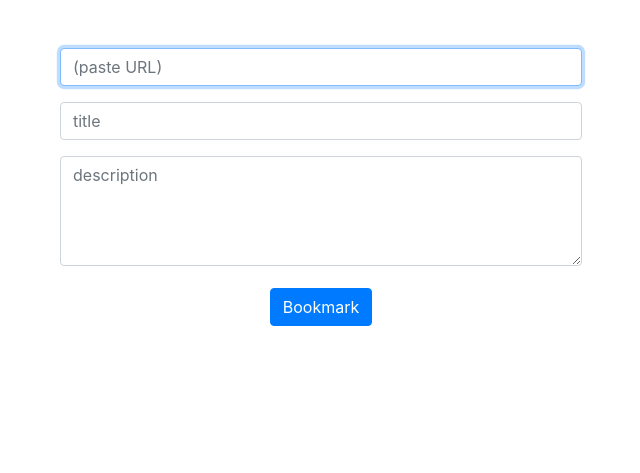
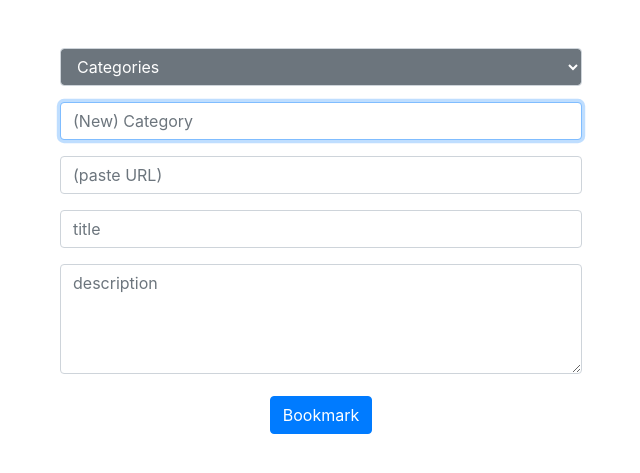
Before and after one commit to alfiomartini/cs50Final, a Flask app: page /create in a window 1280 px wide. Shown: the part 76-549 px from the top of the page, without its empty margins (319-959 px from the left). Run offline with Flask 2, Linux system fonts and the light colour scheme; a user stored in the database is signed in; some libraries are stand-ins or nearby versions; some web fonts are replaced.

Commit message:
create.html now handles categories as well

```diff
--- a/application.py
+++ b/application.py
@@ -54,7 +54,16 @@ db = SQL("sqlite:///database/cs50final.db")
 #db.execute('PRAGMA foreign_keys = ON')
 
 # initialize here just for testing
-categories = []
+#categories = []
+#CATS_LOADED = False
+
+def load_cats():
+    categories = []
+    cat_names = db.execute('select cat_name from categories where user_id = ?',
+                (session['user_id'],))
+    for name in cat_names:
+        categories.append(name)
+    return True
 
 @app.route("/")
 @login_required
@@ -62,15 +71,13 @@ categories = []
 # select resources for each category (use a global variable)
 # display in index.html using flexbox
 def index():
-    # right place to initialize categories
-    # categories = []
     bookmarks = []
+    categories = []
     cat_names = db.execute('select cat_name from categories where user_id = ?',
                 (session['user_id'],))
     for name in cat_names:
         categories.append(name)
     print(categories)
-
     for cat in categories:
         rows = db.execute('''select cat_name, title, url, description
                        from users, categories, bookmarks where
@@ -99,14 +106,24 @@ def create():
     # insert into resources (title, url, user_id)
     # if new category: insert into categories(cat_name, user_id)
     if request.method == 'POST':
+        category = request.form.get('category')
         url = request.form.get('url')
         title = request.form.get('title')
         description = request.form.get('description')
-        db.execute('insert into resources(user_id, url, title, description) values(?,?,?,?)',
-                           session['user_id'], url, title, description)
+        db.execute('''insert into bookmarks(categ_name, user_id, url, title, description)
+                   values(?,?,?,?,?)''',category, session['user_id'], url, title, description)
+        db.execute('insert into categories(cat_name, user_id) values(?,?)',
+                    category, session['user_id'])
         return redirect('/')
     else:
-        return render_template('create.html')
+        categories = []
+        cat_names = db.execute('select cat_name from categories where user_id = ?',
+                (session['user_id'],))
+        for name in cat_names:
+            categories.append(name)
+        listCats = list(map(lambda x: x['cat_name'], categories))
+        print(listCats)
+        return render_template('create.html', categories=listCats)
 
 @app.route("/check", methods=["GET"])
 def check():
--- a/templates/create.html
+++ b/templates/create.html
@@ -6,6 +6,19 @@
 
 {% block main %}
 <form action="/create" method="post" onsubmit="">
+    <div class="form-group">
+        <select name='known' class="form-control bg-secondary text-white" id="known">
+            <option disabled selected value="">Categories</option>
+            {% for cat in categories %}
+                <option value="{{cat}}"> {{cat}} </option>
+            {% endfor %}
+        </select>
+    </div>
+    <div class="form-group">
+        <input autocomplete="off" autofocus class="form-control"
+        name="category" placeholder="(New) Category" type="text"
+        id = 'category' required onchange="">
+    </div>
     <div class="form-group">
         <input autocomplete="off" autofocus class="form-control"
         name="url" placeholder="(paste URL)" type="text"
@@ -54,5 +67,15 @@
         }
         else return false;
     }
+
+    // the wrapper is needed to prevent any jQuery
+        // code from running before the document is
+        // finished loading
+        $(document).ready(function(){
+            $("select").change(function(){
+                var selected = document.getElementById('known').value;
+                document.getElementById('category').value = selected;
+            });
+        });
 </script>
 {% endblock %}
```
Also changed, not shown: database/cs50final.db.
